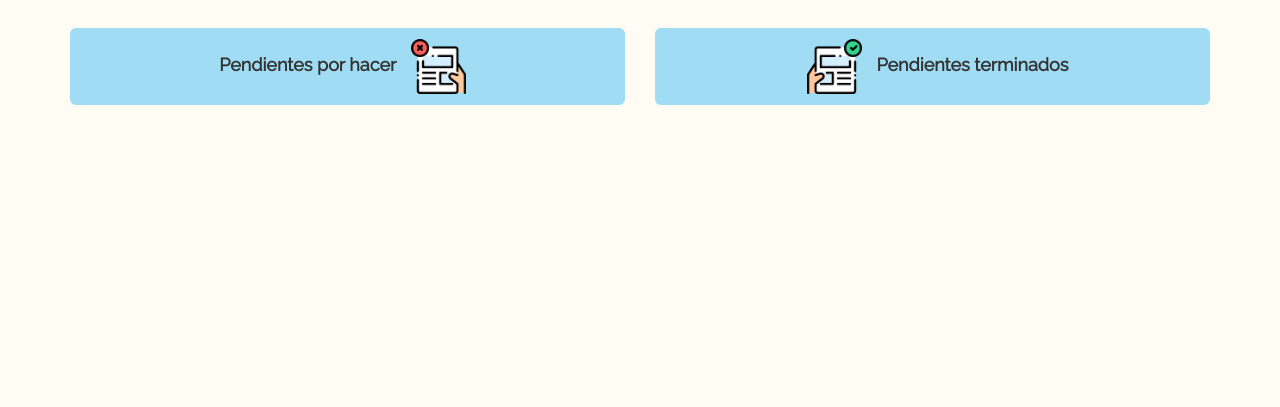
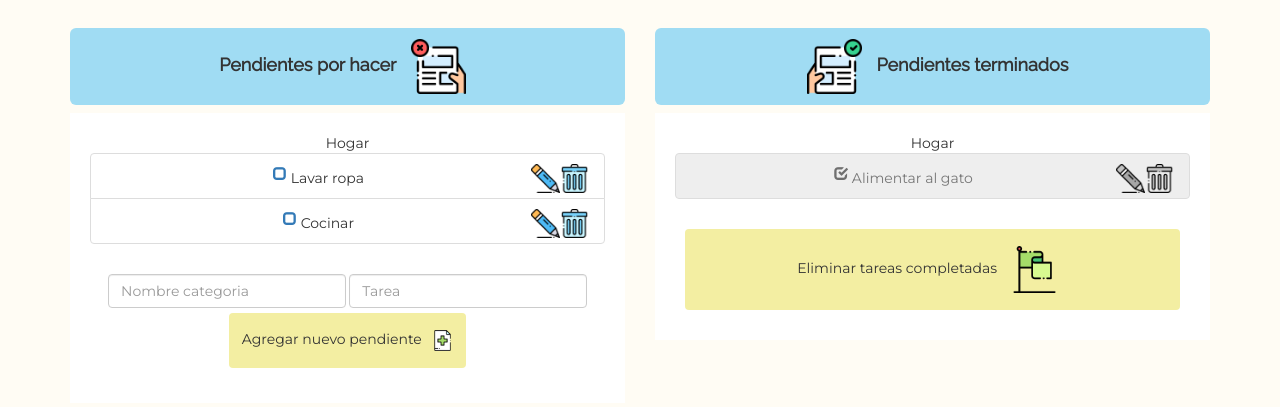
Before and after one commit to cathcedillo/cath-genda, a plain HTML site: page index.html in a window 1280 px wide. Shown: the part 85-492 px from the top of the page. Drawn offline with nearby package versions, Linux system fonts and the light colour scheme.

Commit message:
Categorias
+objeto para englobar tareas

```diff
--- a/assets/js/app.js
+++ b/assets/js/app.js
@@ -1,12 +1,35 @@
 var vm = new Vue({
   el:'#app',
   data: {
-    mostrar: false,
-    show: false,
+    mostrar: true,
+    show: true,
     errors: [],
     categ: null,
     borrador: '',
     new_tarea: null,
+    pendientes: [
+      {
+        categoria: 'Hogar',
+        tareas: [
+          {
+            nombre: 'Lavar ropa',
+            status: false,
+            edit: false
+          },
+          {
+            nombre: 'Cocinar',
+            status: false,
+            edit: false
+          },
+          {
+            nombre: 'Alimentar al gato',
+            status: true,
+            edit: false
+          }
+        ],
+        status: false
+      }
+    ],
     tareas: [
       {
         nombre: 'Lavar ropa',
@@ -36,7 +59,7 @@ var vm = new Vue({
       if (this.categ === null || this.categ === '') {
         this.errors.push('Nombre categoria required.');
       }
-      this.tareas.push({
+      this.pendientes.push({
         nombre: this.categ,
         status: false
       });
--- a/index.html
+++ b/index.html
@@ -15,7 +15,7 @@
         <div class="col-md-6">
           <button type="button" class="btn btn-lg btn-pdnt" @click="cambiarMostrar">Pendientes por hacer <img class="icons" src="assets/img/to-do.png" alt="icon to-do"></button>
           <div class="conten-lista" v-if="mostrar">
-            <div>
+            <div v-for="pendiente in pendientes">{{pendiente.categoria}}
               <ul class="list-group">
                 <li v-if="tarea.status === false" v-for="(tarea, index) in tareas" class="list-group-item" :class="{editing: tarea.edit}">
                   <div>
@@ -48,8 +48,8 @@
         <div class="col-md-6">
           <button type="button" class="btn btn-lg btn-pdnt" @click="changeShow"><img class="icons" src="assets/img/do.png" alt="icon do"> Pendientes terminados</button>
           <div class="conten-lista" v-if="show">
+            <div v-for="pendiente in pendientes">{{pendiente.categoria}}
               <ul class="list-group">
-              <!-- <li v-for="(tarea, index) in tareas" class="list-group-item" :class="{editing: tarea.edit, disabled: tarea.status}"> -->
                 <li v-if="tarea.status === true" v-for="(tarea, index) in tareas" class="list-group-item" :class="{editing: tarea.edit, disabled: tarea.status}">
                   <div>
                     <a @click="cambiarStatus(tarea)"><span class="glyphicon" aria-hidden="true" :class="tarea.status ? 'glyphicon-check' : 'glyphicon-unchecked'"></span></a>
@@ -68,6 +68,8 @@
                   </div>
                 </li>
               </ul>
+            </div>
+
               <form class="form-ntarea" @submit.prevent="createTarea">
                 <button type="button" class="btn btn-block btn-int" name="elim-Complet" v-on:click="eliminarCompletadas">Eliminar tareas completadas <img src="assets/img/flag.png" class="icons"></button>
               </form>
```
Lines whose indentation alone changed are shown as unchanged.
